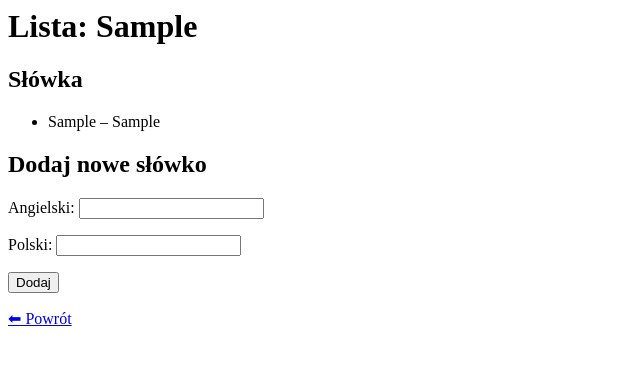
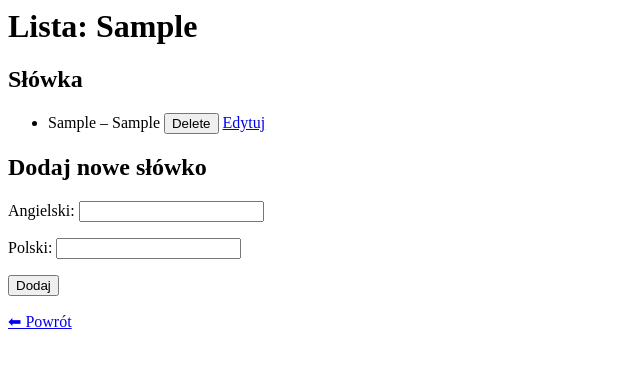
Before and after one commit to piotrkadulawork/elearning-django, a Django app: page /lista/1/ in a window 1280 px wide. Shown: the top 368 px of the page, without its empty margins (0-640 px from the left). Run offline with Django 5.2, Linux system fonts and the light colour scheme; tables that the repository leaves empty hold one stand-in row (values such as "Sample post").

Commit message:
Add edit and delete functionality for words

```diff
--- a/nauka/templates/nauka/lista_slowek.html
+++ b/nauka/templates/nauka/lista_slowek.html
@@ -3,7 +3,16 @@
 <h2>Słówka</h2>
 <ul>
   {% for slowko in slowka %}
-    <li>{{ slowko.angielski }} – {{ slowko.polski }}</li>
+    <li>
+      {{ slowko.angielski }} – {{ slowko.polski }}
+      <form action="{% url 'usun_slowko' slowko.id %}" method="post" style="display:inline;">
+        {% csrf_token %}
+        <button type="submit" onclick="return confirm('Na pewno usunąć to słówko?')">
+          Delete
+        </button>
+      </form>
+      <a href="{% url 'edytuj_slowko' slowko.id %}">Edytuj</a>
+    </li>
   {% empty %}
     <li>Brak słówek.</li>
   {% endfor %}
--- a/nauka/urls.py
+++ b/nauka/urls.py
@@ -5,4 +5,6 @@ urlpatterns = [
     path('', views.home, name='home'),
     path('lista/nowa/', views.nowa_lista, name='nowa_lista'),
     path('lista/<int:lista_id>/', views.lista_slowek, name='lista_slowek'),
+    path('slowko/<int:slowko_id>/usun/', views.usun_slowko, name='usun_slowko'),
+    path('slowko/<int:slowko_id>/edytuj/', views.edytuj_slowko, name='edytuj_slowko'),
 ]
--- a/nauka/views.py
+++ b/nauka/views.py
@@ -1,6 +1,7 @@
 from django.shortcuts import render, redirect, get_object_or_404
 from .models import Lista, Slowko
 from .forms import ListaForm, SlowkoForm
+from django.http import HttpResponseForbidden
 
 def home(request):
     listy = Lista.objects.all()
@@ -33,3 +34,23 @@ def lista_slowek(request, lista_id):
         'slowka': slowka,
         'form': form
     })
+
+def usun_slowko(request, slowko_id):
+    slowko = get_object_or_404(Slowko, id=slowko_id)
+    if request.method == 'POST':
+        lista_id = slowko.lista.id  # zapamiętujemy listę, żeby wrócić po usunięciu
+        slowko.delete()
+        return redirect('lista_slowek', lista_id=lista_id)
+    # jeżeli ktoś wejdzie GET-em, to nie usuwamy — tylko blokujemy
+    return HttpResponseForbidden("Nie można usuwać słówek metodą GET")
+
+def edytuj_slowko(request, slowko_id):
+    slowko = get_object_or_404(Slowko, id=slowko_id)
+    if request.method == 'POST':
+        form = SlowkoForm(request.POST, instance=slowko)
+        if form.is_valid():
+            form.save()
+            return redirect('lista_slowek', lista_id=slowko.lista.id)
+    else:
+        form = SlowkoForm(instance=slowko)
+    return render(request, 'nauka/edytuj_slowko.html', {'form': form, 'slowko': slowko})
```
Also changed, not shown: nauka/templates/nauka/edytuj_slowko.html (added, +9 -0 lines).
